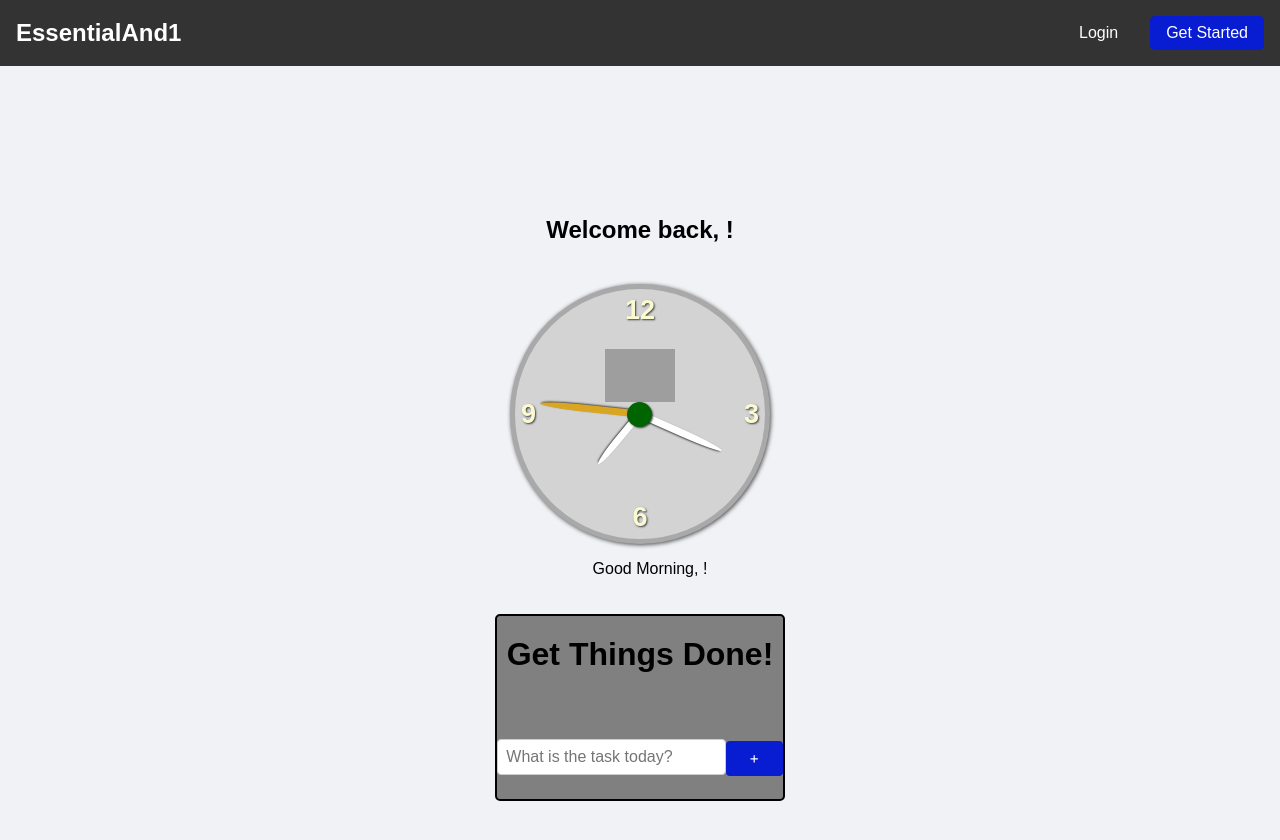
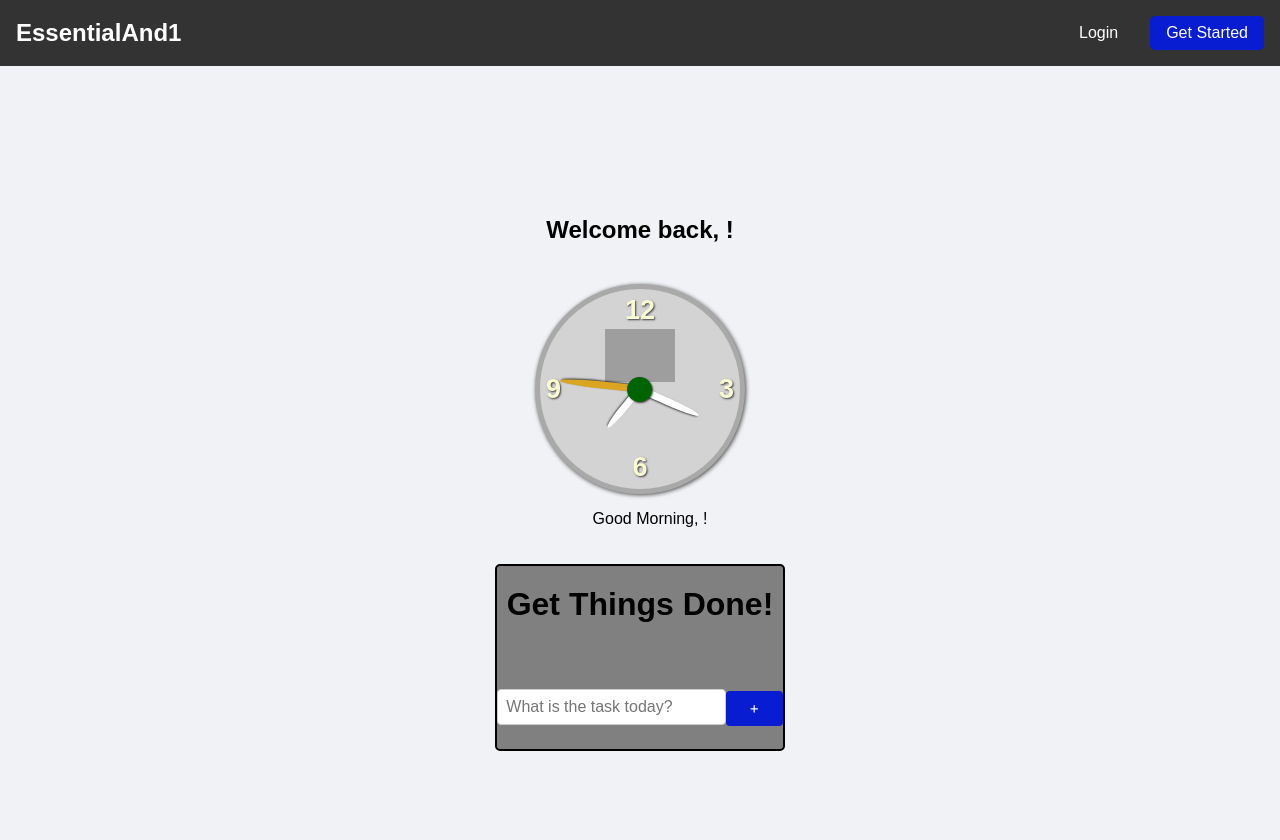
Before and after one commit to mattialavai/todo-app-react, a React (Create React App) app: page /todo in a window 1280 px wide. After the commit the page ends 800 px from the top, so only its background shows below. Built offline with nearby package versions, Linux system fonts and the light colour scheme; grey boxes are pictures that could not be loaded.

Commit message:
updateed in Login and todolist

```diff
--- a/src/App.css
+++ b/src/App.css
@@ -239,6 +239,7 @@ button[type="submit"]:hover {
 
 .login-container h2 {
   font-size: 24px;
+  margin-top: 0px;
   margin-bottom: 20px;
 }
 
@@ -252,13 +253,13 @@ button[type="submit"]:hover {
   width: 500px;
   height: 200px;
   border-radius: 50%;
-  margin-top: 60px;
+  margin-top: 100px;
 }
 
 .login-form {
   display: flex;
   flex-direction: column;
-  margin-top: 150px;
+  margin-top: 200px;
 }
 
 .login-form input {
@@ -386,15 +387,15 @@ img {
   position: absolute;
   left: 50%;
   transform: translateX(-50%);
-  top: 60px;
+  top: 40px;
   z-index: 2;
 }
 
 .clock {
   position: relative;
   background-color: lightgray;
-  width: 250px;
-  height: 250px;
+  width: 200px;
+  height: 200px;
   border-radius: 50%;
   border: 5px solid darkgray;
   box-shadow: 1px 1px 4px rgba(0, 0, 0, 0.7);
@@ -464,17 +465,17 @@ img {
 }
 
 .arrows .hour {
-  height: 65px;
+  height: 50px;
   transform: rotate(30deg);
 }
 
 .arrows .second {
-  height: 100px;
+  height: 80px;
   transform: rotate(250deg);
   background-color: goldenrod;
 }
 .arrows .minute {
-  height: 90px;
+  height: 65px;
   transform: rotate(250deg);
 
 }
```
